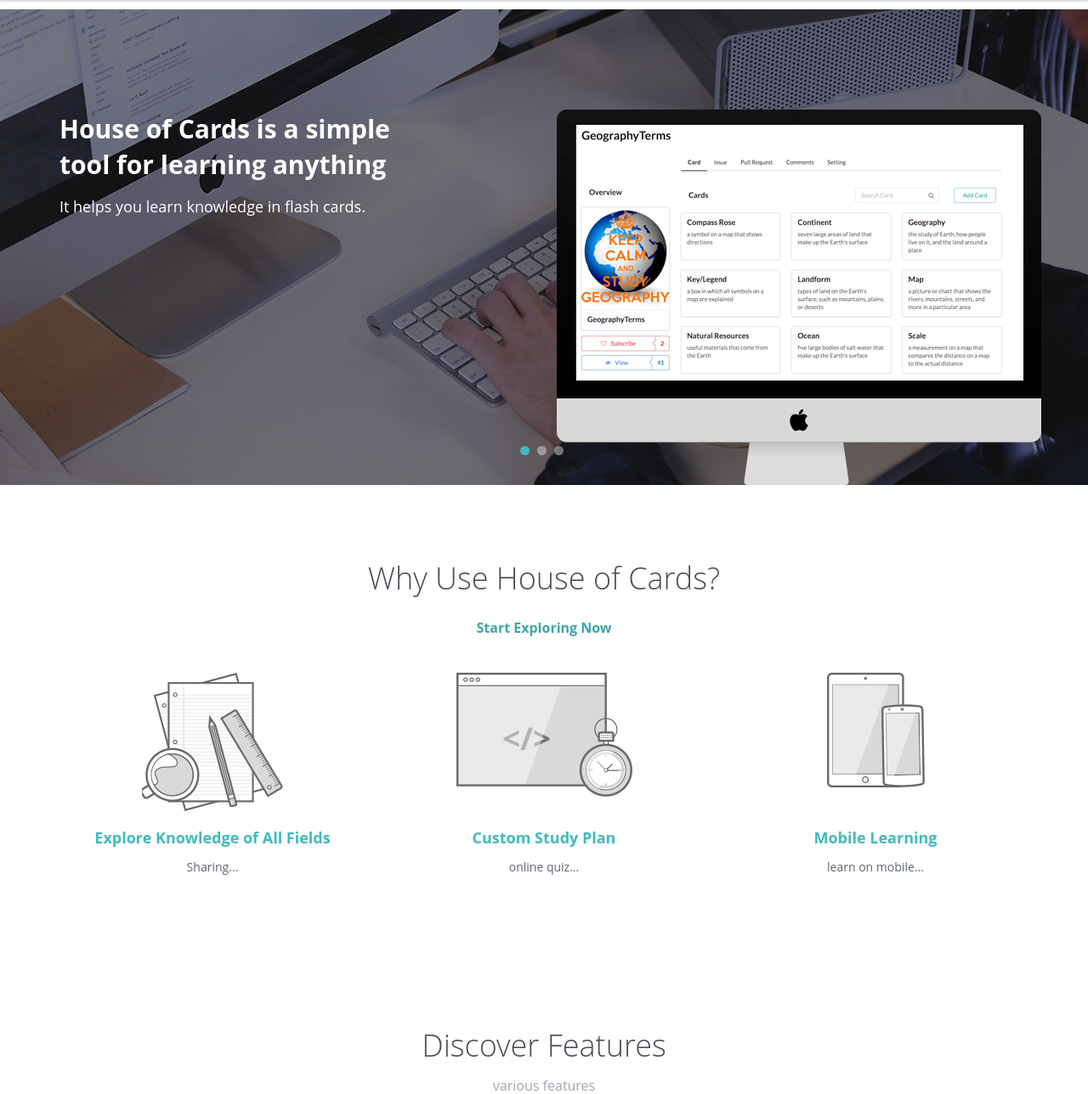
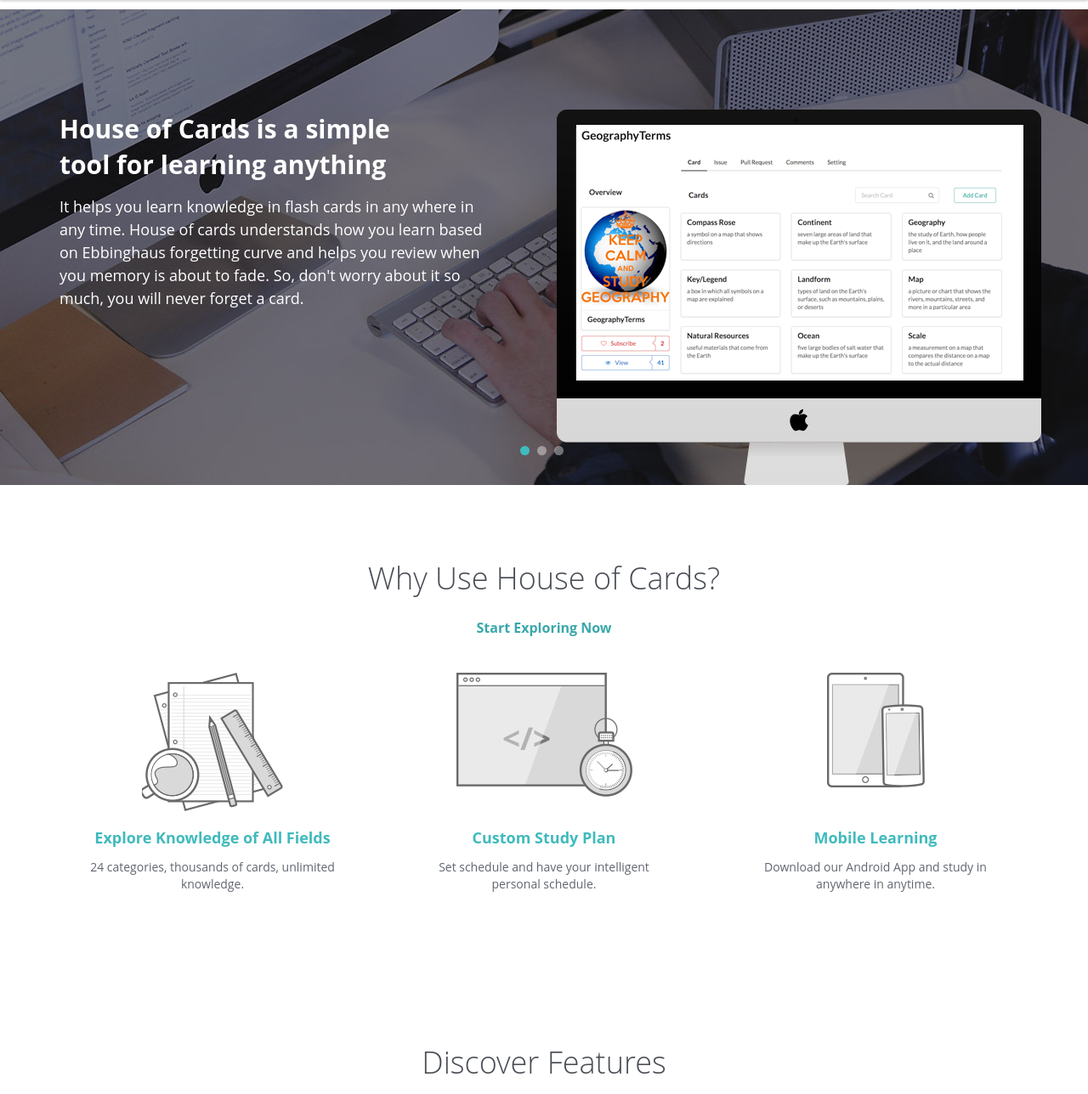
Before and after one commit to ShuaiQin/HouseOfCards, a Python web app: template webapp/templates/index.html in a window 1280 px wide; the page is wider, and only the part inside the window is pictured. Shown: the part 61-1349 px from the top of that part at 85% size. Run offline with Jinja, Linux system fonts and the light colour scheme; the template is opened without the code that fills it, so the values that code supplies are empty; some libraries are stand-ins or nearby versions.

Commit message:
add some intro

```diff
--- a/webapp/templates/intro2.html
+++ b/webapp/templates/intro2.html
@@ -40,7 +40,9 @@
     					<div class="item-content-inner">
 
 				            <h2 class="heading">House of Cards is a simple<br class="hidden-xs"> tool for learning anything</h2>
-				            <p class="intro">It helps you learn knowledge in flash cards.</p>
+				            <p class="intro">It helps you learn knowledge in flash cards in any where in any time. House of cards
+                                understands how you learn based on Ebbinghaus forgetting curve and helps you review when you memory
+                            is about to fade. So, don't worry about it so much, you will never forget a card.</p>
 
     					</div><!--//item-content-inner-->
 					</div><!--//item-content-->
@@ -51,7 +53,8 @@
 						<div class="item-content-inner">
 
 				            <h2 class="heading">Explore knowledge of the world</h2>
-				            <p class="intro">Our sharing community has</p>
+				            <p class="intro">Our sharing community has all kinds of knowledge and subjects. Subscribe any house you want to learn,
+                            pull requests and raise issues. Contribute to our and your community, get and give! Learn and share.</p>
 
     					</div><!--//item-content-inner-->
 					</div>
@@ -62,7 +65,8 @@
 						<div class="item-content-inner">
 
 				            <h2 class="heading">Ready to build your own card houses?</h2>
-				            <p class="intro">Bla bla bla</p>
+				            <p class="intro">Easy to upload cards even by CSV file, pull requests, raise issues,
+                                smart manage and quick quiz. Join us to explore more.</p>
 
     					</div><!--//item-content-inner-->
 					</div>
@@ -85,7 +89,7 @@
                         </div><!--//figure-holder-->
                         <h3 class="item-title">Explore Knowledge of All Fields</h3>
                         <div class="item-desc">
-                            Sharing...
+                            24 categories, thousands of cards, unlimited knowledge.
                         </div><!--//item-desc-->
                     </div><!--//item-inner-->
                 </div><!--//item-->
@@ -96,7 +100,7 @@
                         </div><!--//figure-holder-->
                         <h3 class="item-title">Custom Study Plan</h3>
                         <div class="item-desc">
-                            online quiz...</div><!--//item-desc-->
+                            Set schedule and have your intelligent personal schedule.</div><!--//item-desc-->
                     </div><!--//item-inner-->
                 </div><!--//item-->
                 <div class="item col-mg-4 col-sm-4 col-sm-12">
@@ -106,7 +110,7 @@
                         </div><!--//figure-holder-->
                         <h3 class="item-title">Mobile Learning</h3>
                         <div class="item-desc">
-                            learn on mobile...</div><!--//item-desc-->
+                            Download our Android App and study in anywhere in anytime.</div><!--//item-desc-->
                     </div><!--//item-inner-->
                 </div><!--//item-->
             </div><!--//items-wrapper-->
```
